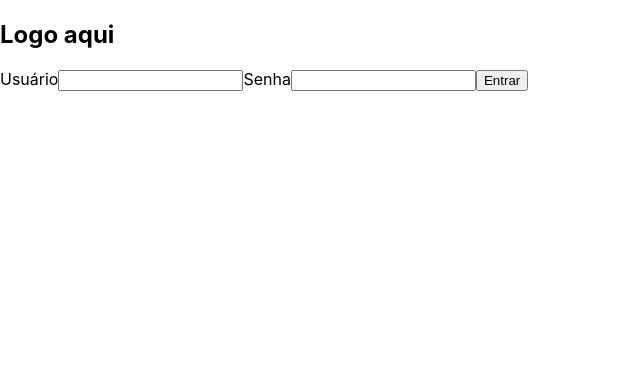
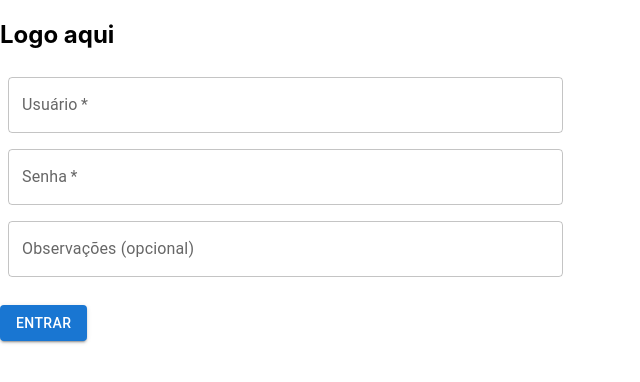
Before and after one commit to Carlos-Ciotta/delivery-api, a React (Create React App) app: page / in a window 1280 px wide. Shown: the top 382 px of the page, without its empty margins (0-640 px from the left). Built offline with nearby package versions, Linux system fonts and the light colour scheme.

Commit message:
27122024

```diff
--- a/src/Components/FormEntrega.js
+++ b/src/Components/FormEntrega.js
@@ -6,7 +6,7 @@ import RadioGroup from '@mui/material/RadioGroup';
 import FormControlLabel from '@mui/material/FormControlLabel';
 import FormControl from '@mui/material/FormControl';
 import FormLabel from '@mui/material/FormLabel';
-import Autocomplete from '@mui/material/Autocomplete';
+import Select from '@mui/material/Select';
 import Box from '@mui/material/Box';
 import TextField from '@mui/material/TextField';
 
@@ -75,7 +75,7 @@ function BairroSelect() {
   return (
     <div>
       <br />
-      <Autocomplete
+      <Select
         value={value}
         onChange={(event, newValue) => {
           setValue(newValue);
@@ -101,7 +101,7 @@ export default function FormEntrega(){
             {vendedores}
             <BairroSelect />
             {periodos}
-            <Stack direction="row" spacing={2}>
+            <Stack direction="row" spacing={10}>
             <Button variant="outlined">
                 Atualizar
             </Button>
--- a/src/Components/Table.js
+++ b/src/Components/Table.js
@@ -1,13 +1,7 @@
 import React, { useEffect, useState } from 'react';
 import axios from 'axios';
 import { styled } from '@mui/material/styles';
-import Table from '@mui/material/Table';
-import TableBody from '@mui/material/TableBody';
-import TableCell, { tableCellClasses } from '@mui/material/TableCell';
-import TableContainer from '@mui/material/TableContainer';
-import TableHead from '@mui/material/TableHead';
-import TableRow from '@mui/material/TableRow';
-import Paper from '@mui/material/Paper';
+import { Table, TableBody, TableCell, TableContainer, TableHead, TableRow, Paper, Button, Select, MenuItem } from '@mui/material';
 
 
 const StyledTableCell = styled(TableCell)(({ theme }) => ({
@@ -30,9 +24,7 @@ const StyledTableRow = styled(TableRow)(({ theme }) => ({
   },
 }));
 
-
-
-export default function DynamicTable(URL){
+export default function DynamicTable({ URL }) {
   const [tableHead, setTableHead] = useState([]); // Cabeçalho da tabela
   const [tableData, setTableData] = useState([]); // Dados da tabela
 
@@ -44,8 +36,8 @@ export default function DynamicTable(URL){
         const entregas = response.data;
 
         if (entregas.length > 0) {
-          // Dinamicamente configura o cabeçalho
-          setTableHead(Object.keys(entregas[0]));
+          // Dinamicamente configura o cabeçalho e adiciona "Ações" e "Opções"
+          setTableHead([...Object.keys(entregas[0]), "Opções", "Ações"]);
 
           // Converte objetos para arrays para exibir na tabela
           const formattedData = entregas.map((entrega) =>
@@ -59,19 +51,107 @@ export default function DynamicTable(URL){
     };
 
     fetchEntregas();
-  }, []);
+  }, [URL]);
 
+  if(tipo === 'caminhao'){
   return (
     <TableContainer component={Paper}>
       <Table sx={{ minWidth: 700 }} aria-label="customized table">
-      <TableHead>
-          <TableRow>{tableHead.map((header, index) => (<StyledTableCell key={index} align="center">{header}</StyledTableCell>))}
+        <TableHead>
+          <TableRow>
+            {tableHead.map((header, index) => (
+              <TableCell key={index} align="center">{header}</TableCell>
+            ))}
           </TableRow>
         </TableHead>
-        <TableBody>{tableData.map((row, rowIndex) => (<StyledTableRow key={rowIndex}>{row.map((cell, cellIndex) => (<StyledTableCell key={cellIndex} align="center">
-        {cell}</StyledTableCell>))}</StyledTableRow>))}
+        <TableBody>
+          {tableData.map((row, rowIndex) => (
+            <TableRow key={rowIndex}>
+              {row.map((cell, cellIndex) => (
+                <TableCell key={cellIndex} align="center">
+                  {cell}
+                </TableCell>
+              ))}
+              <TableCell align="center">
+                <Button
+                  variant="contained"
+                  color="primary"
+                  onClick={() => console.log(`Button clicked for row ${rowIndex}`)}
+                >
+                  Retirar
+                </Button>
+              </TableCell>
+              <TableCell align="center">
+                <Button
+                  variant="contained"
+                  color="primary"
+                  onClick={() => console.log(`Button clicked for row ${rowIndex}`)}
+                >
+                  Finalizar
+                </Button>
+              </TableCell>
+            </TableRow>
+          ))}
         </TableBody>
       </Table>
     </TableContainer>
   );
+  }else if (tipo ==='operador'){
+    return (
+      <TableContainer component={Paper}>
+      <Table sx={{ minWidth: 700 }} aria-label="customized table">
+        <TableHead>
+          <TableRow>
+            {tableHead.map((header, index) => (
+              <TableCell key={index} align="center">{header}</TableCell>
+            ))}
+          </TableRow>
+        </TableHead>
+        <TableBody>
+          {tableData.map((row, rowIndex) => (
+            <TableRow key={rowIndex}>
+              {row.map((cell, cellIndex) => (
+                <TableCell key={cellIndex} align="center">
+                  {cell}
+                </TableCell>
+              ))}
+              <TableCell align="center">
+                <Select
+                  defaultValue=""
+                  onChange={(e) => console.log(`Selected option: ${e.target.value} for row ${rowIndex}`)}
+                >
+                  <MenuItem value=""><em>Selecione</em></MenuItem>
+                  <MenuItem value="volkswagen">Volkswagen</MenuItem>
+                  <MenuItem value="ford">Ford</MenuItem>
+                </Select>
+              </TableCell>
+              <TableCell align="center">
+                <Button
+                  variant="contained"
+                  color="primary"
+                  onClick={() => console.log(`Button clicked for row ${rowIndex}`)}
+                >
+                  Enviar
+                </Button>
+              </TableCell>
+            </TableRow>
+          ))}
+        </TableBody>
+      </Table>
+    </TableContainer>);
+
+  }else if (tipo ==='geral'){
+    return (
+      <TableContainer component={Paper}>
+        <Table sx={{ minWidth: 700 }} aria-label="customized table">
+        <TableHead>
+            <TableRow>{tableHead.map((header, index) => (<StyledTableCell key={index} align="center">{header}</StyledTableCell>))}
+            </TableRow>
+          </TableHead>
+          <TableBody>{tableData.map((row, rowIndex) => (<StyledTableRow key={rowIndex}>{row.map((cell, cellIndex) => (<StyledTableCell key={cellIndex} align="center">
+          {cell}</StyledTableCell>))}</StyledTableRow>))}
+          </TableBody>
+        </Table>
+      </TableContainer>);
+  }
 };
--- a/src/HomePage/HomePage.js
+++ b/src/HomePage/HomePage.js
@@ -1,6 +1,8 @@
 import { useState } from 'react';
 import axios from 'axios';
-//require('dotenv').config()
+import Button from '@mui/material/Button';
+import Box from '@mui/material/Box';
+import TextField from '@mui/material/TextField';
 import { useNavigate } from 'react-router-dom';
 
 function HomePage() {
@@ -36,25 +38,20 @@ function HomePage() {
     return(
       <div>
         <h2>Logo aqui</h2>
+
         <form onSubmit={handleLogin}>
-          <label htmlFor="id_user">Usuário</label>
-          <input
-            type="text"
-            id="id_user"
-            value={id_user}
-            onChange={(e) => setIdUser(e.target.value)}
-            required
-          />
-            <label htmlFor="password">Senha</label>
-            <input
-              type="password"
-              id="password"
-              value={password}
-              onChange={(e) => setPassword(e.target.value)}
-              required
-            />
-          {error && <p>{error}</p>}
-          <button type='submit'>Entrar</button>
+          <Box
+            component="form"
+            sx={{ '& > :not(style)': { m: 1, width: '55ch' } }}
+            noValidate
+            autoComplete="off"
+          >
+            <TextField id="id_user" label="Usuário" variant="outlined" onChange={(e) => setIdUser(e.target.value)} required/><br></br>
+            <TextField id="password" label="Senha" variant="outlined" onChange={(e) => setPassword(e.target.value)} required/><br></br>
+            <TextField id="observacao" label="Observações (opcional)" variant="outlined" />
+          </Box>
+          {error && <p>{error}</p>}<br></br>
+          <Button variant="contained" type='submit'>Entrar</Button>
         </form>
       </div>
     );
```
